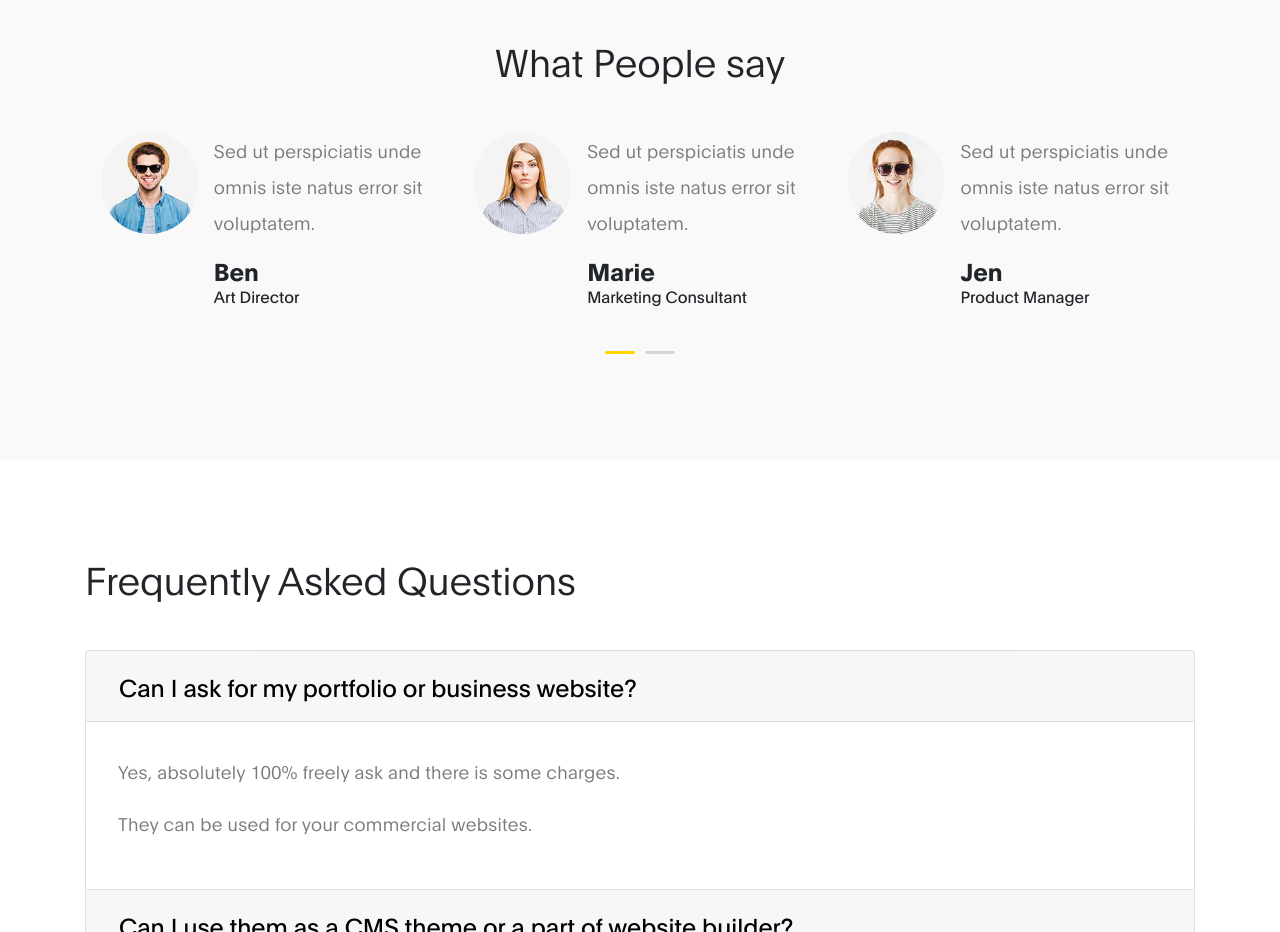
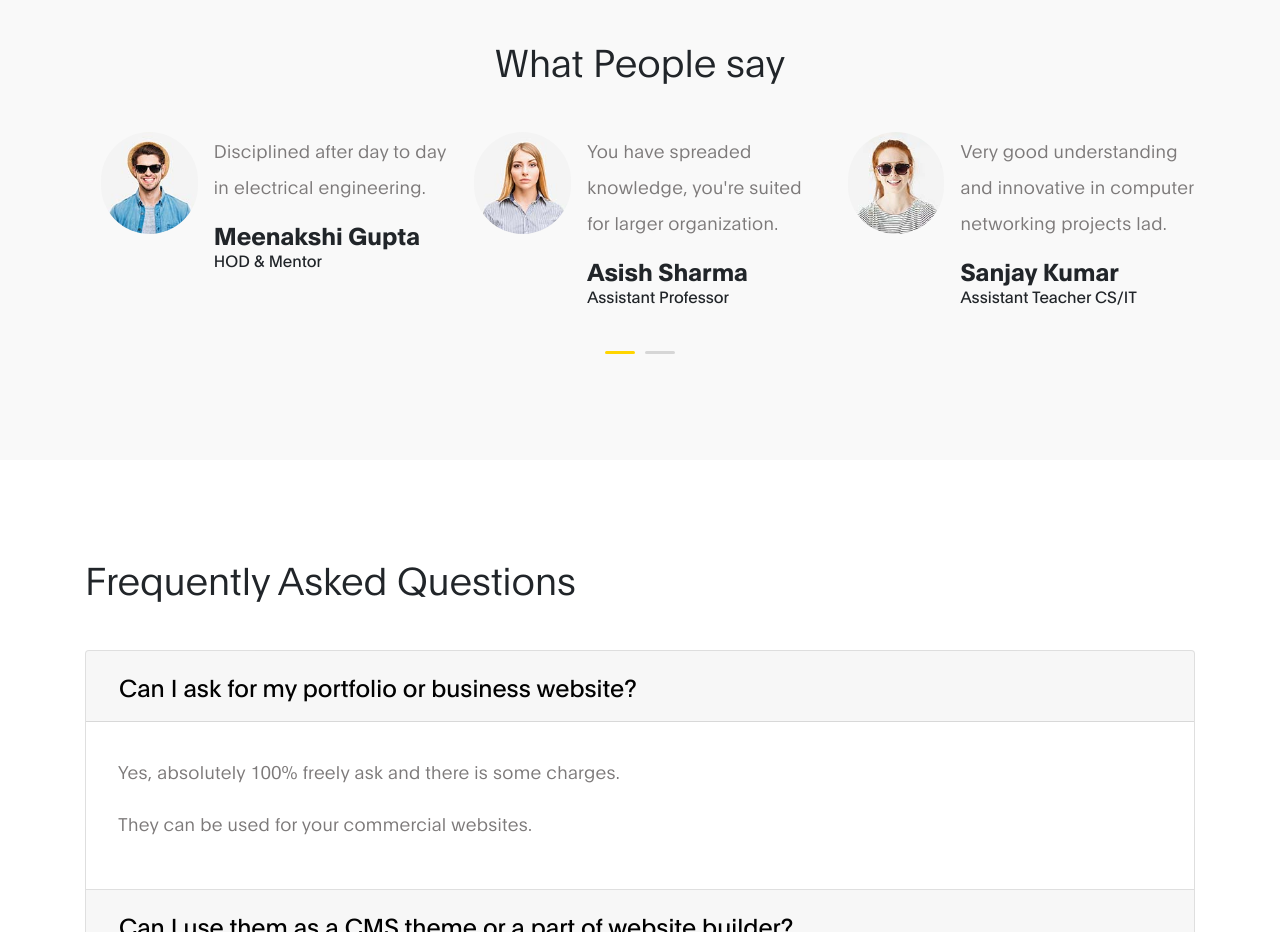
Before and after one commit to niladrridas/niladrridas.github.io, a plain HTML site: page index.html in a window 1280 px wide. Shown: the part 1460-2392 px from the top of the page. Drawn offline with Linux system fonts and the light colour scheme.

Commit message:
Update index.html

```diff
--- a/index.html
+++ b/index.html
@@ -167,10 +167,10 @@
                                     </div>
 
                                     <div class="testimonials-info">
-                                        <p>Sed ut perspiciatis unde omnis iste natus error sit voluptatem.</p>
+                                        <p>Disciplined after day to day in electrical engineering.</p>
 
-                                        <h6 class="mb-0">Ben</h6>
-                                        <span>Art Director</span>
+                                        <h6 class="mb-0">Meenakshi Gupta</h6>
+                                        <span>HOD & Mentor</span>
                                     </div>
                                 </div>
                             </div>
@@ -182,10 +182,10 @@
                                     </div>
 
                                     <div class="testimonials-info">
-                                        <p>Sed ut perspiciatis unde omnis iste natus error sit voluptatem.</p>
+                                        <p>You have spreaded knowledge, you're suited for larger organization.</p>
 
-                                        <h6 class="mb-0">Marie</h6>
-                                        <span>Marketing Consultant</span>
+                                        <h6 class="mb-0">Asish Sharma</h6>
+                                        <span>Assistant Professor</span>
                                     </div>
                                 </div>
                             </div>
@@ -197,10 +197,10 @@
                                     </div>
 
                                     <div class="testimonials-info">
-                                        <p>Sed ut perspiciatis unde omnis iste natus error sit voluptatem.</p>
+                                        <p>Very good understanding and innovative in computer networking projects lad.</p>
 
-                                        <h6 class="mb-0">Jen</h6>
-                                        <span>Product Manager</span>
+                                        <h6 class="mb-0">Sanjay Kumar</h6>
+                                        <span>Assistant Teacher CS/IT</span>
                                     </div>
                                 </div>
                             </div>
@@ -212,10 +212,10 @@
                                     </div>
 
                                     <div class="testimonials-info">
-                                        <p>Sed ut perspiciatis unde omnis iste natus error sit voluptatem.</p>
+                                        <p>Niladri, well groomed and team performance is very professional.</p>
 
                                         <h6 class="mb-0">Wilson</h6>
-                                        <span>Web Developer</span>
+                                        <span>Gungeet Kaur</span>
                                     </div>
                                 </div>
                             </div>
```
